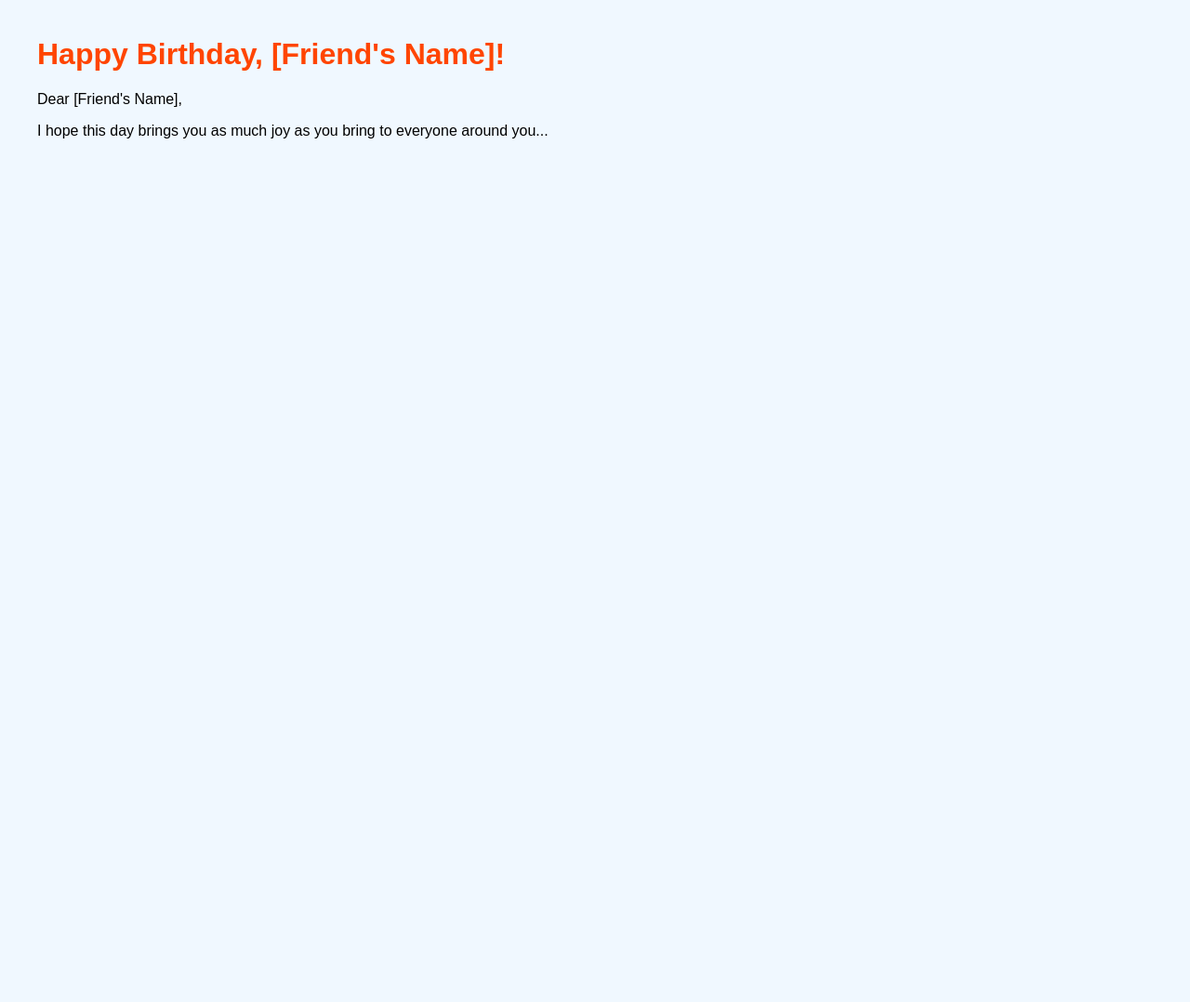
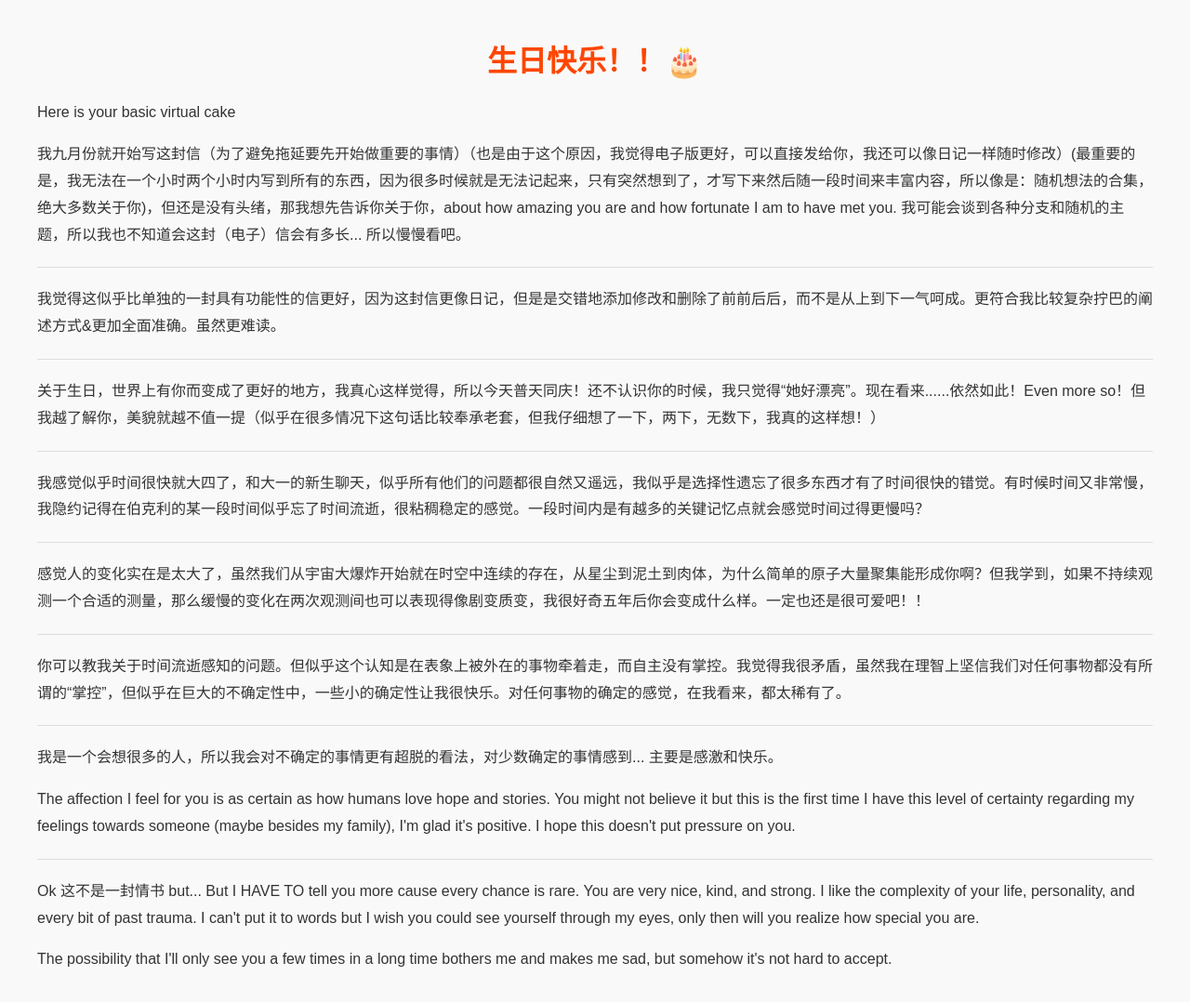
Before and after one commit to goofyyz/letter-for-Alexie-bday, a plain HTML site: page index.html in a window 1280 px wide. Shown: the whole page at 93% size. Before the commit the page ends 800 px from the top, so only its background shows below. Drawn offline with Linux system fonts and the light colour scheme.

Commit message:
Update index.html

```diff
--- a/index.html
+++ b/index.html
@@ -1,24 +1,82 @@
 <!DOCTYPE html>
-<html lang="en">
+<html lang="zh">
 <head>
     <meta charset="UTF-8">
     <meta name="viewport" content="width=device-width, initial-scale=1.0">
-    <title>Birthday Letter</title>
+    <title>生日快乐</title>
     <style>
         body {
             font-family: Arial, sans-serif;
             margin: 40px;
-            background-color: #f0f8ff;
+            background-color: #f9f9f9;
+            color: #333;
         }
         h1 {
             color: #ff4500;
+            text-align: center;
+        }
+        p {
+            line-height: 1.8;
+        }
+        .section {
+            margin-bottom: 20px;
+        }
+        .divider {
+            margin: 20px 0;
+            border-top: 1px solid #ddd;
         }
     </style>
 </head>
 <body>
-    <h1>Happy Birthday, [Friend's Name]!</h1>
-    <p>Dear [Friend's Name],</p>
-    <p>I hope this day brings you as much joy as you bring to everyone around you...</p>
-    <!-- Add the rest of your letter here -->
+    <h1>生日快乐！！🎂</h1>
+    <p>Here is your basic virtual cake</p>
+
+    <div class="section">
+        <p>我九月份就开始写这封信（为了避免拖延要先开始做重要的事情）（也是由于这个原因，我觉得电子版更好，可以直接发给你，我还可以像日记一样随时修改）(最重要的是，我无法在一个小时两个小时内写到所有的东西，因为很多时候就是无法记起来，只有突然想到了，才写下来然后随一段时间来丰富内容，所以像是：随机想法的合集，绝大多数关于你)，但还是没有头绪，那我想先告诉你关于你，about how amazing you are and how fortunate I am to have met you. 我可能会谈到各种分支和随机的主题，所以我也不知道会这封（电子）信会有多长... 所以慢慢看吧。</p>
+    </div>
+
+    <div class="divider"></div>
+
+    <div class="section">
+        <p>我觉得这似乎比单独的一封具有功能性的信更好，因为这封信更像日记，但是是交错地添加修改和删除了前前后后，而不是从上到下一气呵成。更符合我比较复杂拧巴的阐述方式&更加全面准确。虽然更难读。</p>
+    </div>
+
+    <div class="divider"></div>
+
+    <div class="section">
+        <p>关于生日，世界上有你而变成了更好的地方，我真心这样觉得，所以今天普天同庆！还不认识你的时候，我只觉得“她好漂亮”。现在看来......依然如此！Even more so！但我越了解你，美貌就越不值一提（似乎在很多情况下这句话比较奉承老套，但我仔细想了一下，两下，无数下，我真的这样想！）</p>
+    </div>
+
+    <div class="divider"></div>
+
+    <div class="section">
+        <p>我感觉似乎时间很快就大四了，和大一的新生聊天，似乎所有他们的问题都很自然又遥远，我似乎是选择性遗忘了很多东西才有了时间很快的错觉。有时候时间又非常慢，我隐约记得在伯克利的某一段时间似乎忘了时间流逝，很粘稠稳定的感觉。一段时间内是有越多的关键记忆点就会感觉时间过得更慢吗？</p>
+    </div>
+
+    <div class="divider"></div>
+
+    <div class="section">
+        <p>感觉人的变化实在是太大了，虽然我们从宇宙大爆炸开始就在时空中连续的存在，从星尘到泥土到肉体，为什么简单的原子大量聚集能形成你啊？但我学到，如果不持续观测一个合适的测量，那么缓慢的变化在两次观测间也可以表现得像剧变质变，我很好奇五年后你会变成什么样。一定也还是很可爱吧！！</p>
+    </div>
+
+    <div class="divider"></div>
+
+    <div class="section">
+        <p>你可以教我关于时间流逝感知的问题。但似乎这个认知是在表象上被外在的事物牵着走，而自主没有掌控。我觉得我很矛盾，虽然我在理智上坚信我们对任何事物都没有所谓的“掌控”，但似乎在巨大的不确定性中，一些小的确定性让我很快乐。对任何事物的确定的感觉，在我看来，都太稀有了。</p>
+    </div>
+
+    <div class="divider"></div>
+
+    <div class="section">
+        <p>我是一个会想很多的人，所以我会对不确定的事情更有超脱的看法，对少数确定的事情感到... 主要是感激和快乐。</p>
+        <p>The affection I feel for you is as certain as how humans love hope and stories. You might not believe it but this is the first time I have this level of certainty regarding my feelings towards someone (maybe besides my family), I'm glad it's positive. I hope this doesn't put pressure on you.</p>
+    </div>
+
+    <div class="divider"></div>
+
+    <div class="section">
+        <p>Ok 这不是一封情书 but... But I HAVE TO tell you more cause every chance is rare. You are very nice, kind, and strong. I like the complexity of your life, personality, and every bit of past trauma. I can't put it to words but I wish you could see yourself through my eyes, only then will you realize how special you are.</p>
+        <p>The possibility that I'll only see you a few times in a long time bothers me and makes me sad, but somehow it's not hard to accept.</p>
+    </div>
 </body>
 </html>
```
